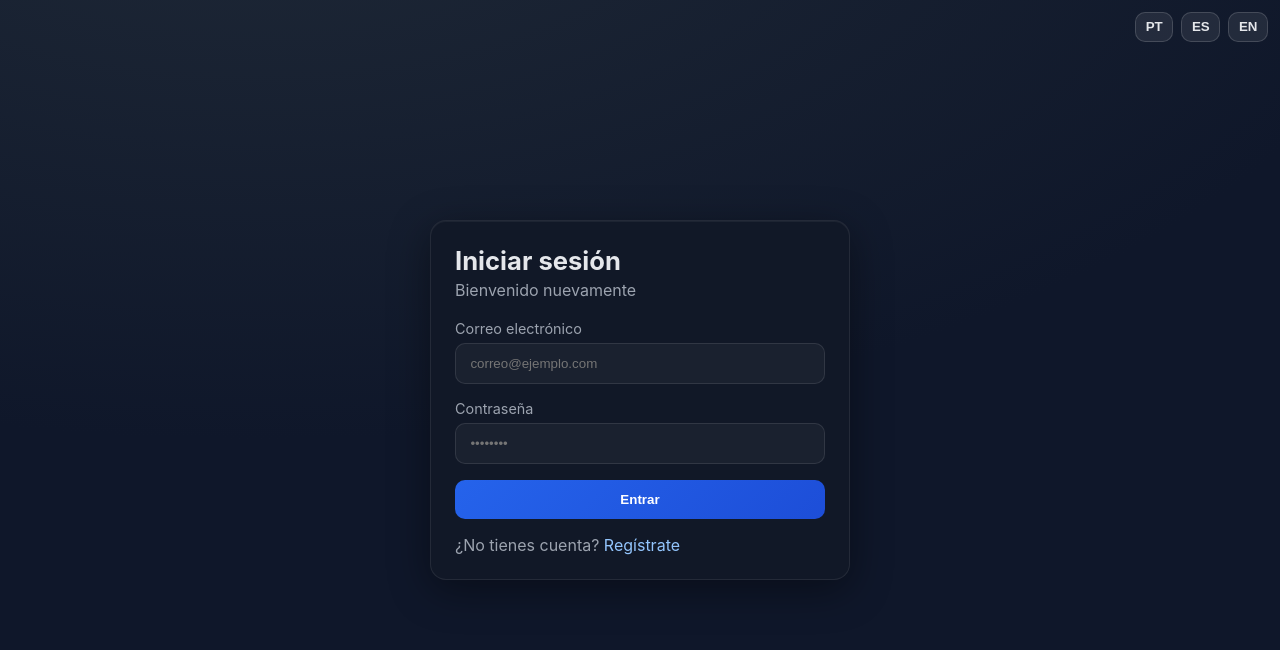
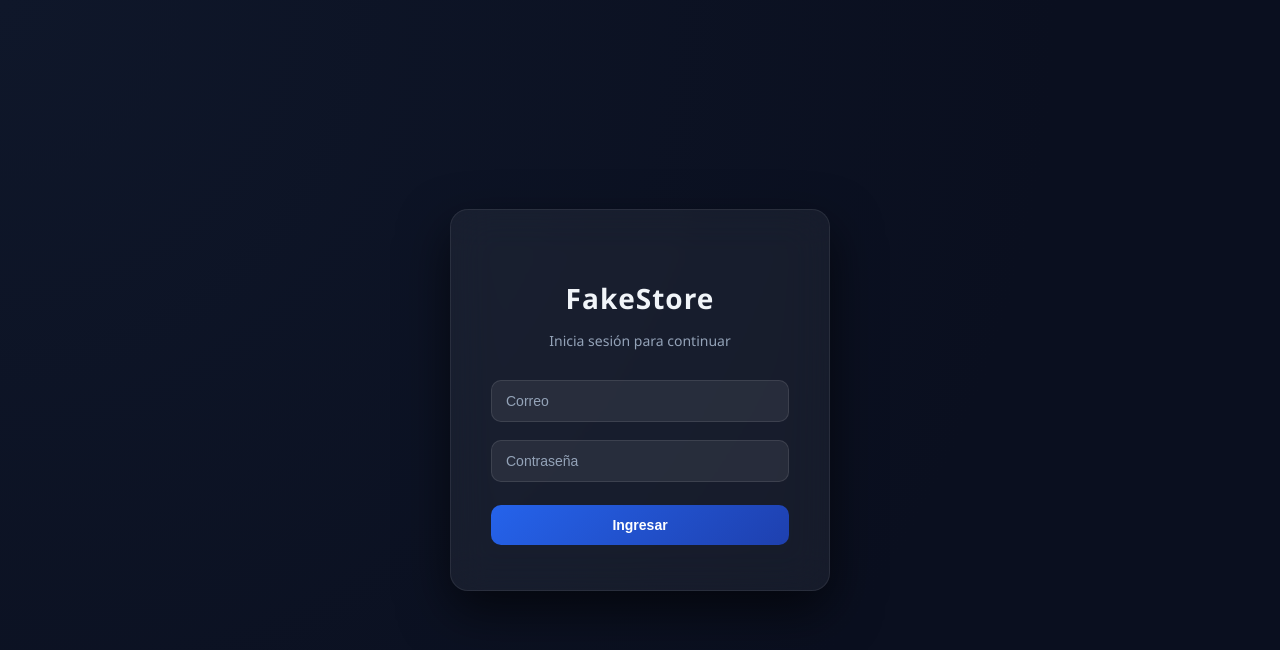
Before and after one commit to PacPeL/FakeStore, a React (Vite) app in the folder app/: page / in a window 1280 px wide. Shown: the top 650 px of the page. Built offline with nearby package versions, Linux system fonts and the light colour scheme.

Commit message:
algunos cambios

```diff
--- a/app/index.html
+++ b/app/index.html
@@ -12,6 +12,6 @@
   <body>
     <div id="root"></div>
     <!-- ENTRY de Vite (importante el type="module") -->
-    <script type="module" src="/src/main.jsx"></script>
+    <script type="module" src="./src/main.jsx"></script>
   </body>
 </html>
--- a/app/src/app/pages/Login.jsx
+++ b/app/src/app/pages/Login.jsx
@@ -1,61 +1,70 @@
-// app/src/app/pages/Login.jsx
-import { Link } from 'react-router-dom';
+import { useState } from "react";
+import { useNavigate } from "react-router-dom";
+import "../styles/pages/_login.scss";
 
-export default function Login() {
-  const setLang = (lang) => {
-    localStorage.setItem("lang", lang);
-    window.location.reload();
+const Login = () => {
+  const navigate = useNavigate();
+
+  const [form, setForm] = useState({
+    email: "",
+    password: ""
+  });
+
+  const [error, setError] = useState("");
+
+  const handleChange = (e) => {
+    setForm({
+      ...form,
+      [e.target.name]: e.target.value
+    });
+  };
+
+  const handleSubmit = (e) => {
+    e.preventDefault();
+
+    if (!form.email || !form.password) {
+      return setError("Todos los campos son obligatorios.");
+    }
+
+    // 🔥 Fake login
+    if (form.email === "admin@fake.com" && form.password === "1234") {
+      localStorage.setItem("user", JSON.stringify(form));
+      navigate("/");
+    } else {
+      setError("Credenciales incorrectas.");
+    }
   };
 
   return (
-    <>
-      {/* Selector de idioma */}
-      <div className="lang-switcher-fixed">
-        <button className="lang-btn" onClick={() => setLang("pt")}>PT</button>
-        <button className="lang-btn" onClick={() => setLang("es")}>ES</button>
-        <button className="lang-btn" onClick={() => setLang("en")}>EN</button>
-      </div>
+    <div className="login">
+      <div className="login__card">
+        <h2>FakeStore</h2>
+        <p>Inicia sesión para continuar</p>
 
-      <section className="auth-page">
-        <div className="auth-container">
-          <h1 className="auth-title">Iniciar sesión</h1>
-          <p className="auth-subtitle">Bienvenido nuevamente</p>
-
-          <form className="auth-form" onSubmit={(e) => e.preventDefault()}>
-            <label className="form-group">
-              <span className="form-label">Correo electrónico</span>
+        <form onSubmit={handleSubmit}>
           <input
             type="email"
-                className="form-input"
-                placeholder="correo@ejemplo.com"
-                required
+            name="email"
+            placeholder="Correo"
+            value={form.email}
+            onChange={handleChange}
           />
-            </label>
 
-            <label className="form-group">
-              <span className="form-label">Contraseña</span>
           <input
             type="password"
-                className="form-input"
-                placeholder="••••••••"
-                required
-                minLength={6}
+            name="password"
+            placeholder="Contraseña"
+            value={form.password}
+            onChange={handleChange}
           />
-            </label>
 
-            <button className="btn-primary" type="submit">
-              Entrar
-            </button>
+          {error && <span className="login__error">{error}</span>}
+
+          <button type="submit">Ingresar</button>
         </form>
-
-          <div className="auth-footer">
-            <span>¿No tienes cuenta?</span>{" "}
-            <Link to="/register" className="auth-link">
-              Regístrate
-            </Link>
       </div>
     </div>
-      </section>
-    </>
   );
-}
+};
+
+export default Login;
--- a/app/src/app/styles/pages/_login.scss
+++ b/app/src/app/styles/pages/_login.scss
@@ -1,76 +1,95 @@
-.auth-page {
-  display: grid;
-  place-items: center;
-  padding: 2rem;
+.login {
   min-height: 100vh;
+  display: flex;
+  justify-content: center;
+  align-items: center;
+  background: radial-gradient(circle at top left, #0f172a, #0a0f1f 70%);
+  font-family: 'Segoe UI', sans-serif;
+
+  &__card {
+    background: rgba(255, 255, 255, 0.05);
+    backdrop-filter: blur(20px);
+    padding: 45px 40px;
+    border-radius: 18px;
+    width: 380px;
+    color: #f1f5f9;
+    box-shadow: 0 20px 50px rgba(0, 0, 0, 0.6);
+    border: 1px solid rgba(255, 255, 255, 0.08);
+    text-align: center;
+    transition: transform 0.3s ease;
+
+    &:hover {
+
     }
 
-.auth-container {
-  width: 100%;
-  max-width: 420px;
-  background: var(--card);
-  border: 1px solid rgba(255,255,255,0.08);
-  border-radius: 16px;
-  padding: 1.5rem;
-  box-shadow: 0 10px 40px rgba(0,0,0,.4), inset 0 1px 0 rgba(255,255,255,.05);
-  text-align: left;
+    h2 {
+      font-size: 28px;
+      margin-bottom: 8px;
+      font-weight: 600;
+      letter-spacing: 1px;
     }
 
-.auth-title {
-  margin: 0 0 .25rem;
-  font-size: 1.6rem;
-  font-weight: 700;
+    p {
+      font-size: 14px;
+      color: #94a3b8;
+      margin-bottom: 30px;
     }
 
-.auth-subtitle {
-  margin: 0 0 1.25rem;
-  color: var(--muted);
+    form {
+      display: flex;
+      flex-direction: column;
     }
 
-.auth-form { display: grid; gap: 1rem; }
+    input {
+      width: 100%;
+      padding: 12px 14px;
+      margin-bottom: 18px;
+      border-radius: 10px;
+      border: 1px solid rgba(255, 255, 255, 0.1);
+      background: rgba(255, 255, 255, 0.07);
+      color: #fff;
+      font-size: 14px;
+      transition: all 0.2s ease;
 
-.form-group { display: grid; gap: .4rem; }
-
-.form-label {
-  font-size: .9rem;
-  color: var(--muted);
+      &::placeholder {
+        color: #94a3b8;
       }
 
-.form-input {
-  width: 100%;
-  padding: .75rem .9rem;
-  border-radius: 10px;
-  border: 1px solid rgba(255,255,255,.1);
-  background: rgba(255,255,255,.04);
-  color: var(--text);
+      &:focus {
         outline: none;
-
-  &:focus {
-    border-color: rgba(37,99,235,.7);
-    box-shadow: 0 0 0 3px rgba(37,99,235,.25);
+        border-color: #3b82f6;
+        background: rgba(255, 255, 255, 0.12);
+        box-shadow: 0 0 0 3px rgba(59, 130, 246, 0.3);
       }
     }
 
-.btn-primary {
-  background: linear-gradient(135deg, #2563eb, #1d4ed8);
-  padding: .75rem 1rem;
-  width: 100%;
+    button {
+      padding: 12px;
+      border-radius: 10px;
       border: none;
-  color: #fff;
       font-weight: 600;
-  border-radius: 10px;
+      font-size: 14px;
       cursor: pointer;
+      background: linear-gradient(135deg, #2563eb, #1e40af);
+      color: white;
+      transition: all 0.25s ease;
+      margin-top: 5px;
 
-  &:hover { background: #1d4ed8; }
+      &:hover {
+        transform: translateY(-1px);
+        box-shadow: 0 0 10px rgba(37, 99, 235, 0.4);
       }
 
-.auth-footer {
-  margin-top: 1rem;
-  color: var(--muted);
-
-  .auth-link {
-    color: #93c5fd;
-    text-decoration: none;
-    &:hover { text-decoration: underline; }
+      &:active {
+        transform: scale(0.98);
+        filter: brightness(120%);
       }
     }
+  }
+
+  &__error {
+    color: #f87171;
+    font-size: 13px;
+    margin-bottom: 10px;
+  }
+}
--- a/app/src/main.jsx
+++ b/app/src/main.jsx
@@ -4,7 +4,6 @@ import ReactDOM from 'react-dom/client';
 import { BrowserRouter } from 'react-router-dom';
 import App from './App.jsx';
 import './app/styles/global.scss';
-import './app/i18n';
 
 ReactDOM.createRoot(document.getElementById('root')).render(
   <React.StrictMode>
--- a/package.json
+++ /dev/null
@@ -1,6 +0,0 @@
-{
-  "dependencies": {
-    "i18next": "^25.8.6",
-    "react-i18next": "^16.5.4"
-  }
-}
```
Also changed, not shown: 1 other file (tests, documents, lock files or other folders). Lines whose indentation alone changed are shown as unchanged.
